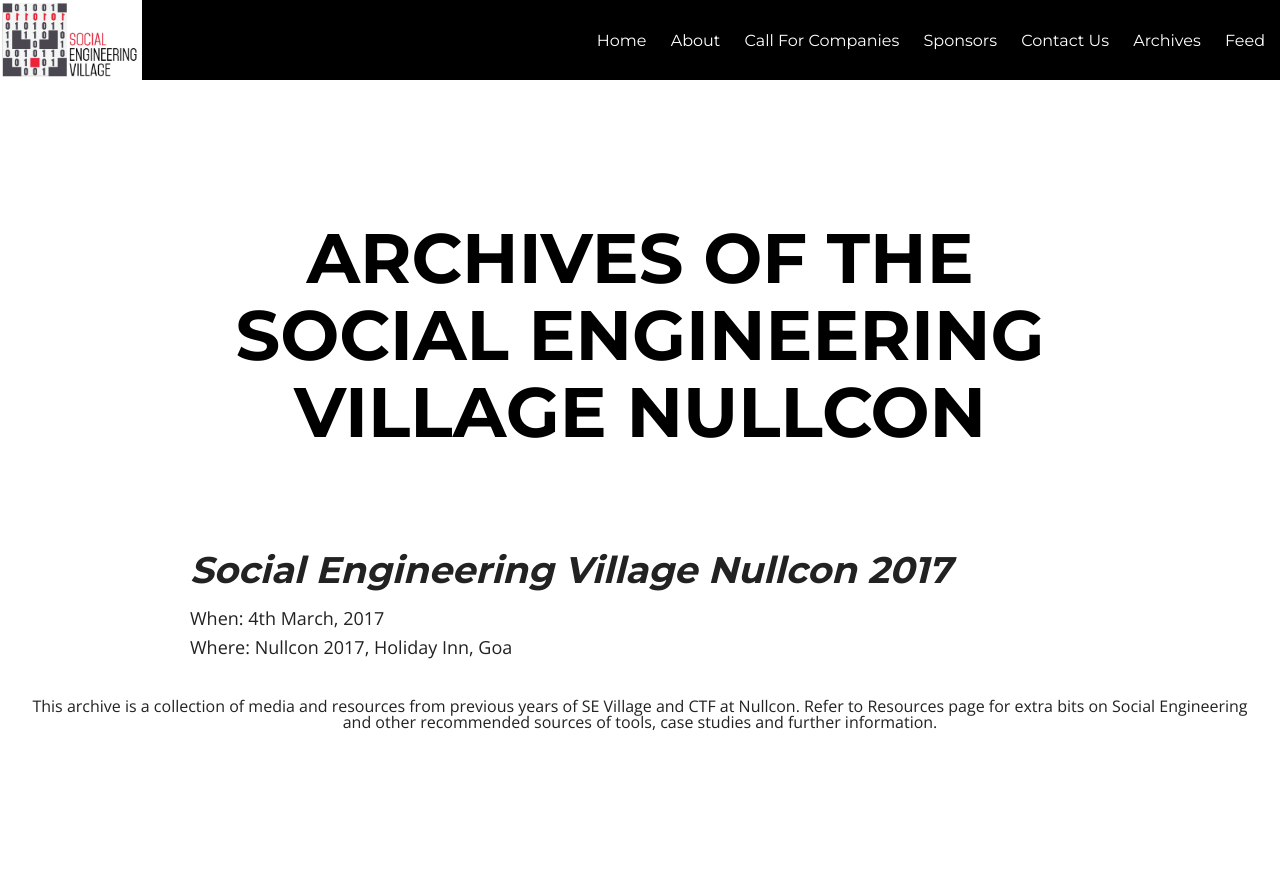
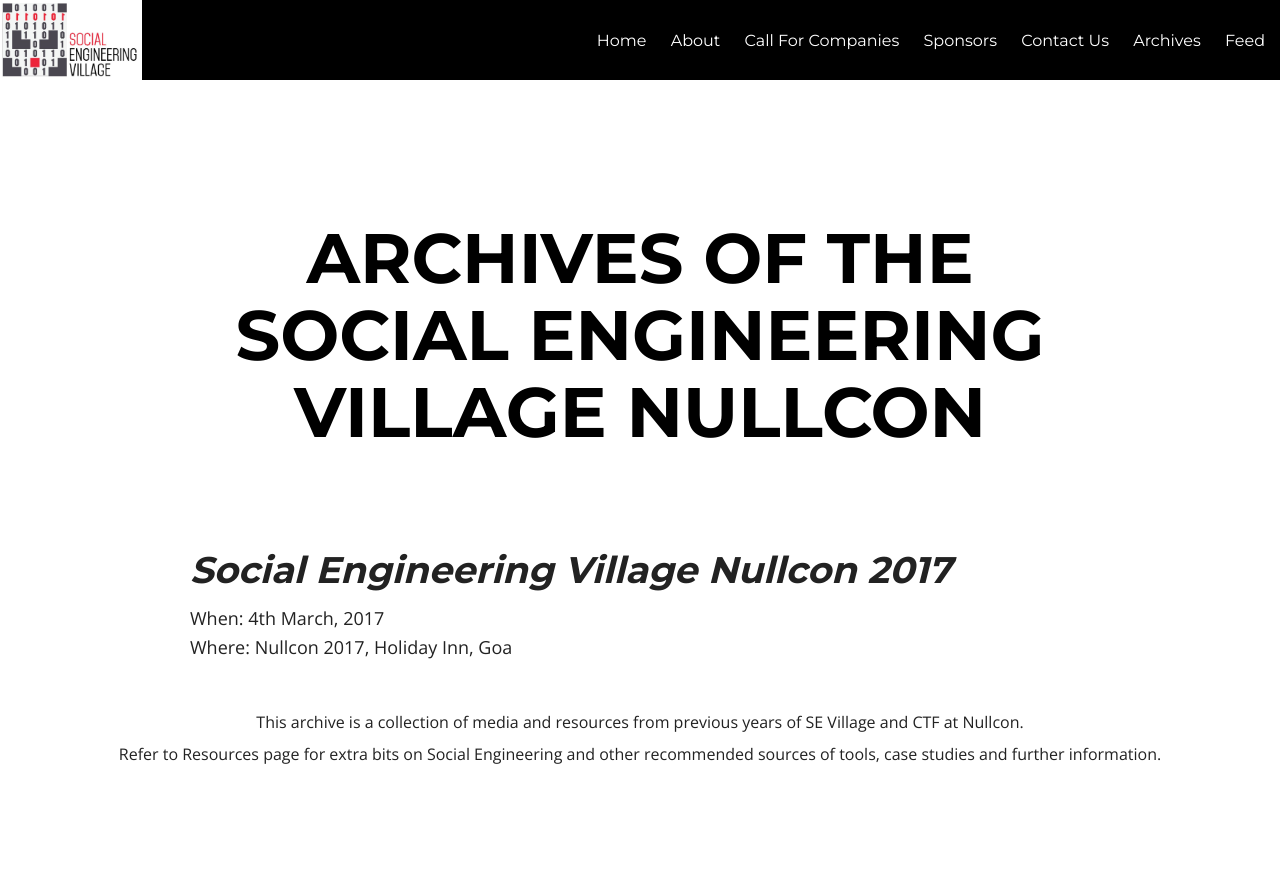
Before and after one commit to sevillage/sevillage, a Jekyll site: the page built from archives/sev-2017.md, in a window 1280 px wide and 1400 px high. Shown: the top 883 px of the window. Built offline with Jekyll 4.4.1, drawn with Linux system fonts in a browser that asks for light colours; nearby versions of some CDN libraries; some of the changed text lies outside the part shown.

Commit message:
archives4
Images for archives

```diff
--- a/archives/sev-2017.md
+++ b/archives/sev-2017.md
@@ -17,11 +17,12 @@
 
 
 <center>
-This archive is a collection of media and resources from previous years of SE Village and CTF at Nullcon. Refer to Resources page for extra bits on Social Engineering and other recommended sources of tools, case studies and further information.
+<br>This archive is a collection of media and resources from previous years of SE Village and CTF at Nullcon. <br />
+<br>Refer to Resources page for extra bits on Social Engineering and other recommended sources of tools, case studies and further information.<br />
 
 </center>
 
-<br /><br /><br /><br /><br />
+<br /><br /><br />
 
 <center>
 <table style="width:60%" border="0">
@@ -31,8 +32,8 @@
   </tr>
 
   <tr>
-    <td><img src="../images/sev-2017_5" height="300" width="400" /></td>
-    <td><br>Audience sharing experiences at the SE Village, Nullcon 2017<br><br /><br /> <br /></td>
+    <td><br>Audience at the SE Village, Nullcon 2017<br><br /><br /> <br /></td>
+    <td><img src="../images/sev-2017_5.jpg" height="300" width="400" /></td>
   </tr>
 
     <tr>
@@ -43,4 +44,4 @@
 </center>
 
 
-<br /><br /><br />
+<br /><br /><br /><br /><br />
```
Also changed, not shown: archives.md (+3 -2 lines), archives/sev-2016.md (+4 -3 lines), archives/sev-2018.md (+4 -3 lines).
